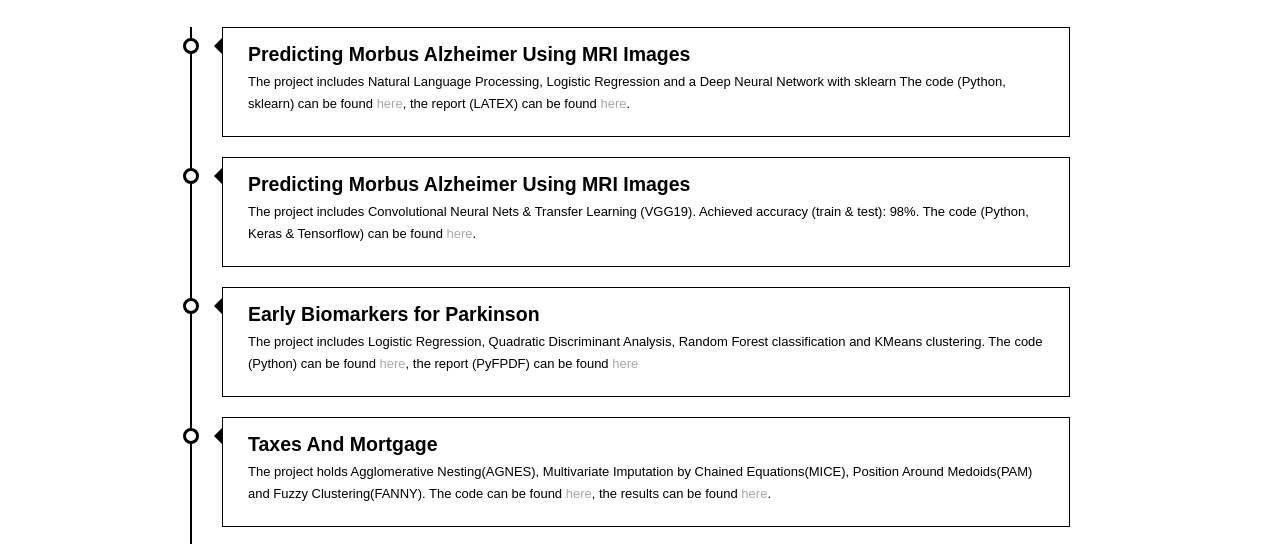
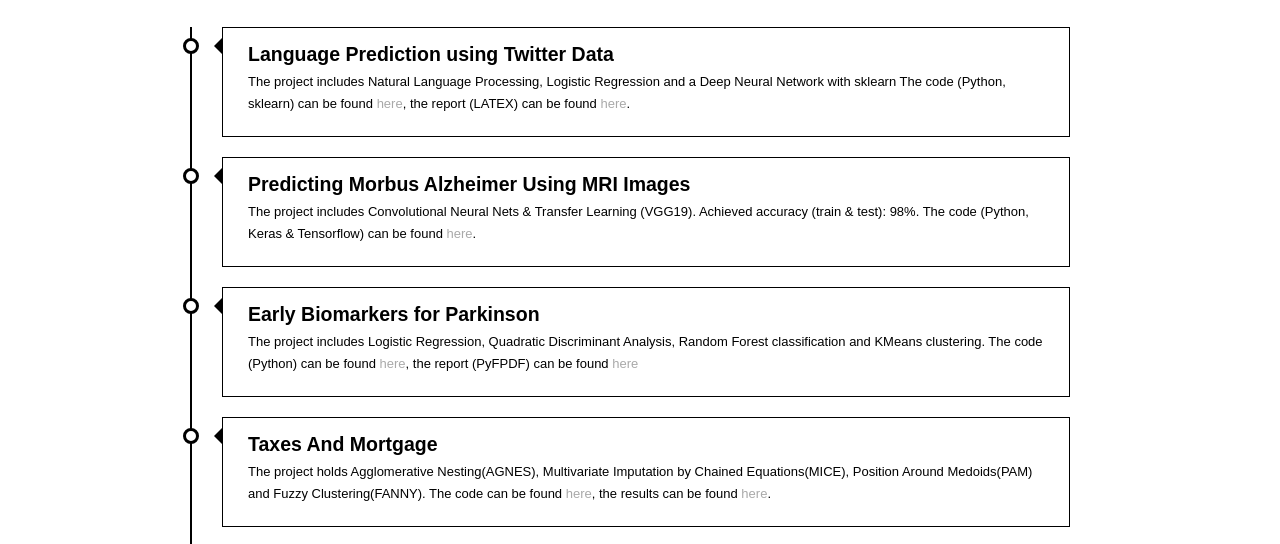
Before and after one commit to KilianGitHub97/CV, a plain HTML site: page HTML/Portfolio.html in a window 1280 px wide. Shown: the part 192-736 px from the top of the page. Drawn offline with Linux system fonts and the light colour scheme.

Commit message:
updated title

```diff
--- a/HTML/Portfolio.html
+++ b/HTML/Portfolio.html
@@ -35,7 +35,7 @@
         </section>
           <section class="timeline-area">
               <div class="post2">
-                    <h2>Predicting Morbus Alzheimer Using MRI Images</h2>
+                    <h2>Language Prediction using Twitter Data</h2>
                     <p> The project includes Natural Language Processing, Logistic Regression and  a Deep Neural Network with sklearn The code (Python, sklearn) can be found <a class="internallink" href="https://github.com/KilianGitHub97/LanguageIdentification">here</a>, the report (LATEX) can be found <a class="internallink" href="https://github.com/KilianGitHub97/LanguageIdentification/blob/main/Report_ML4NLP1.pdf">here</a>.</p>
               </div>
               <div class="post2">
```
